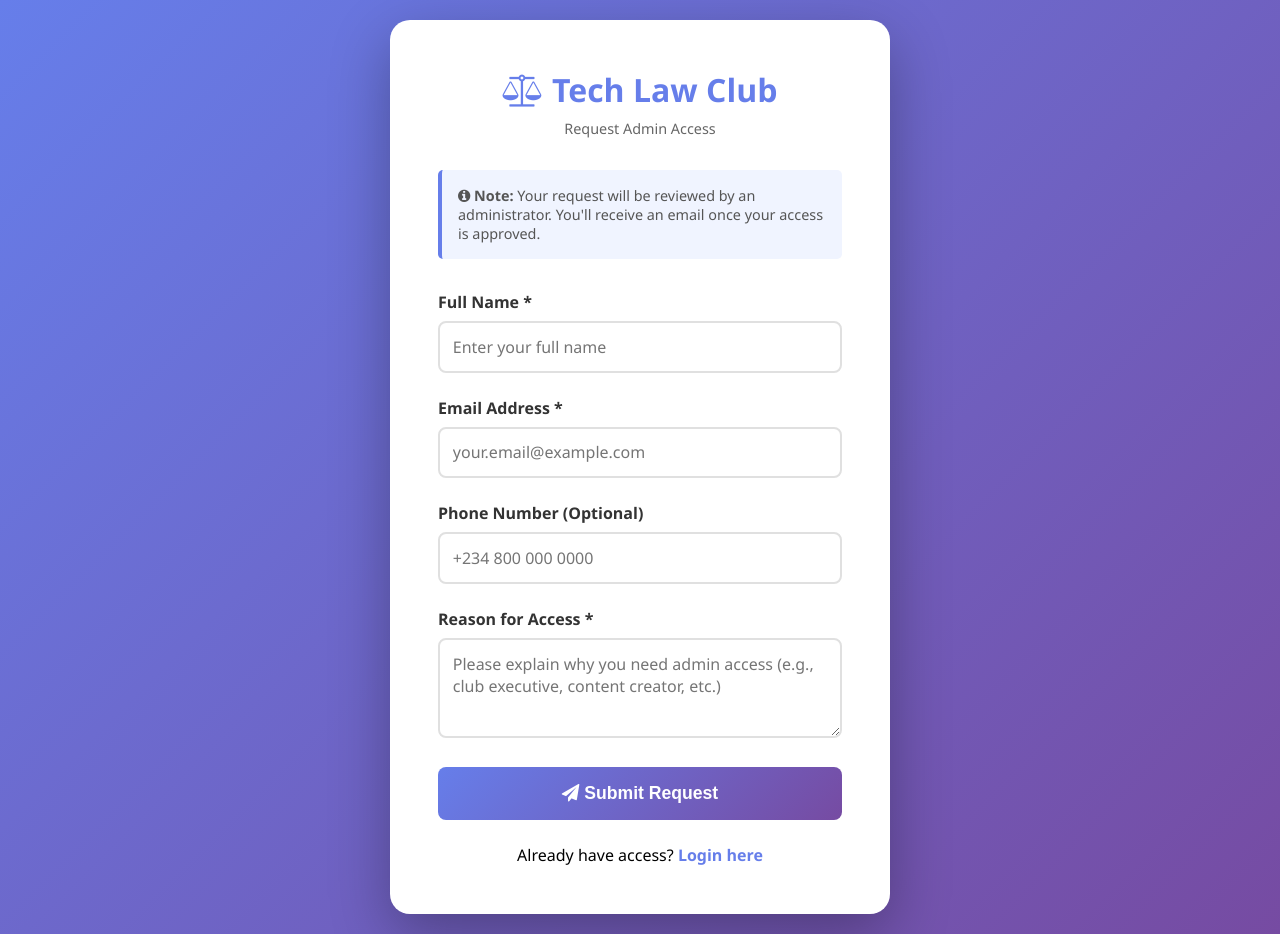
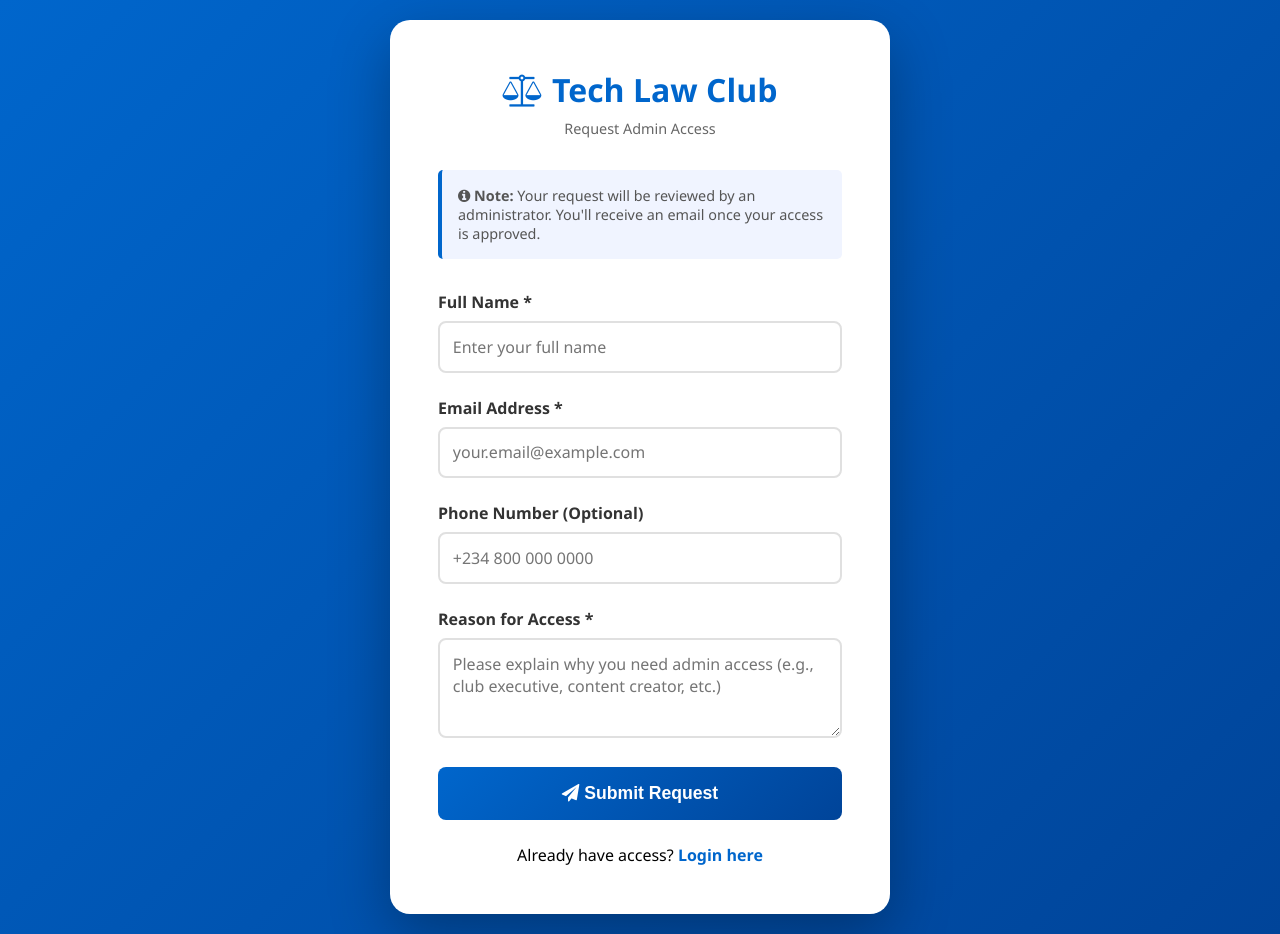
Before and after one commit to BIBIREDAVID/Tech-Law-club, a website: page admin-request-access.html in a window 1280 px wide. Drawn offline with Linux system fonts and the light colour scheme.

Commit message:
Chsnged some gradients

```diff
--- a/admin-request-access.html
+++ b/admin-request-access.html
@@ -14,7 +14,7 @@
 
         body {
             font-family: 'Segoe UI', Tahoma, Geneva, Verdana, sans-serif;
-            background: linear-gradient(135deg, #667eea 0%, #764ba2 100%);
+            background: linear-gradient(135deg, #0066cc 0%, #004499 100%);
             min-height: 100vh;
             display: flex;
             align-items: center;
@@ -37,7 +37,7 @@
         }
 
         .logo h1 {
-            color: #667eea;
+            color: #0066cc;
             font-size: 2rem;
             margin-bottom: 0.5rem;
         }
@@ -49,7 +49,7 @@
 
         .info-box {
             background: #f0f4ff;
-            border-left: 4px solid #667eea;
+            border-left: 4px solid #0066cc;
             padding: 1rem;
             margin-bottom: 2rem;
             border-radius: 5px;
@@ -91,13 +91,13 @@
         .form-group input:focus,
         .form-group textarea:focus {
             outline: none;
-            border-color: #667eea;
+            border-color: #0066cc;
         }
 
         .btn {
             width: 100%;
             padding: 1rem;
-            background: linear-gradient(135deg, #667eea, #764ba2);
+            background: linear-gradient(135deg, #0066cc, #004499);
             color: white;
             border: none;
             border-radius: 8px;
@@ -109,7 +109,7 @@
 
         .btn:hover {
             transform: translateY(-2px);
-            box-shadow: 0 10px 20px rgba(102, 126, 234, 0.4);
+            box-shadow: 0 10px 20px rgba(0, 102, 204, 0.4);
         }
 
         .btn:disabled {
@@ -142,7 +142,7 @@
         }
 
         .links a {
-            color: #667eea;
+            color: #0066cc;
             text-decoration: none;
             font-weight: 600;
         }
```
Also changed, not shown: admin-approve-requests.html (+4 -4 lines).
